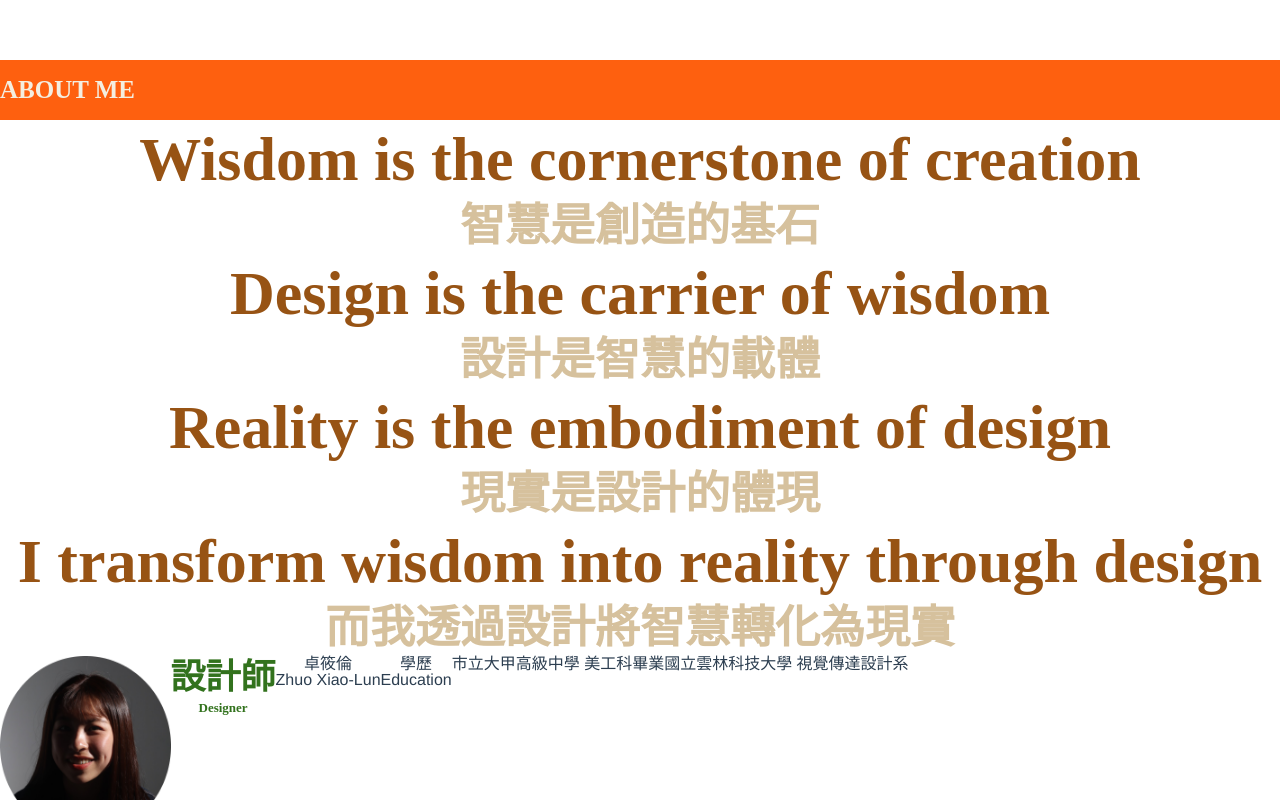
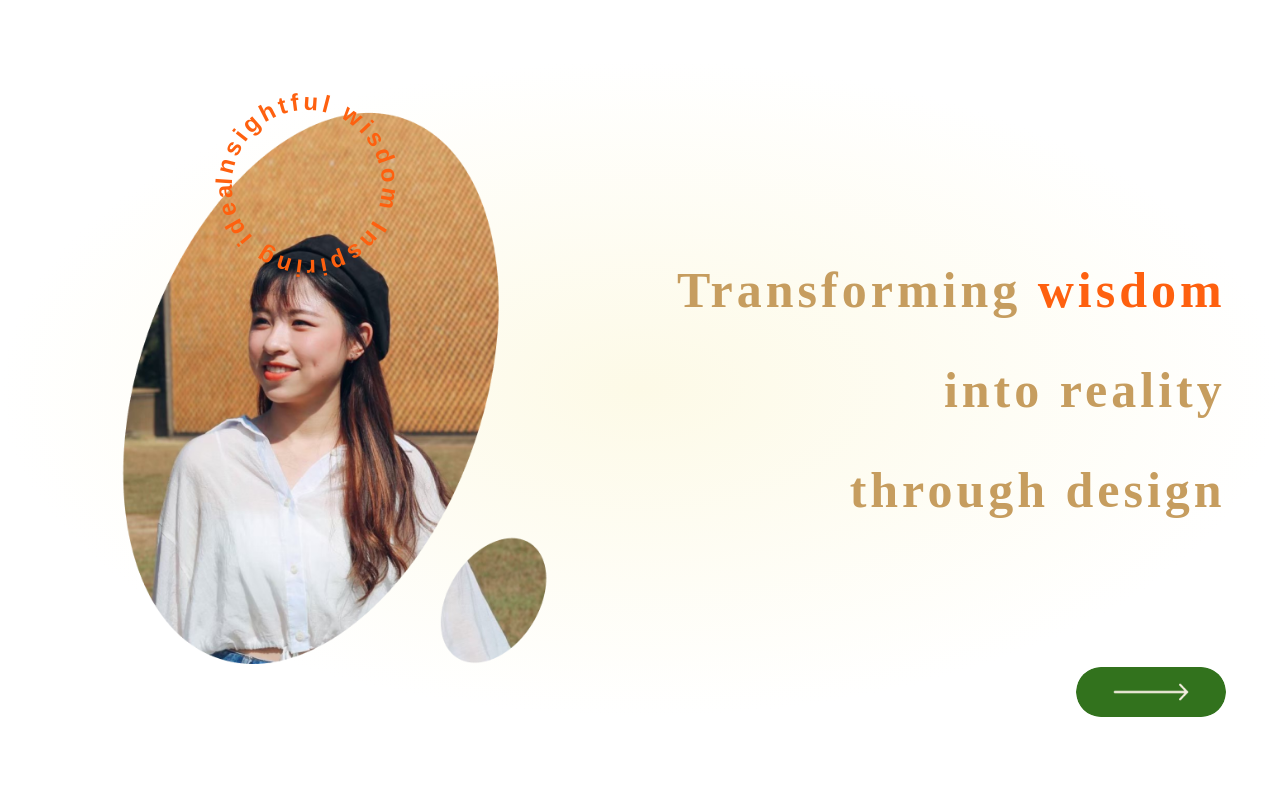
Before and after one commit to zhuoxiaolun/Portfolios-Intern, a Vue app: page / in a window 1280 px wide. Shown: the top 800 px of the page. Built offline with nearby package versions, Linux system fonts and the light colour scheme.

Commit message:
feat: home-page css finish

```diff
--- a/src/App.vue
+++ b/src/App.vue
@@ -1,17 +1,19 @@
 <template>
-  <AboutMePage/>
+
+  <HomePage/>
 
 </template>
 
 <script>
 
-import AboutMePage from "@/components/About-me-page.vue";
+import HomePage from "@/components/home-page.vue";
 
 
 export default {
   name: 'App',
   components: {
-    AboutMePage,
+      HomePage,
+
   }
 }
 </script>
--- a/src/assets/WebPage/Home.scss
+++ b/src/assets/WebPage/Home.scss
@@ -2,6 +2,11 @@
   width: 150px;
   height: 150px;
   margin: 4px auto 0;
+  position: absolute;
+  left: 231.84px;
+  top: 105.82px;
+  letter-spacing: 0.14em;
+  font-weight: 600;
 }
 
 .home-circlar svg {
@@ -13,26 +18,36 @@
 
 .home-circlar svg:hover {
   transform: rotate(-2turn);
+  transition-duration: 10s;
 }
 
 .home-circlar path {
-  color: #FE600F;
+
   fill: none;
 }
 
-
-
+@keyframes swing {
+  15%{transform: translate(5px)}
+  40%{transform: translate(-5px)}
+  65%{transform: translate(2px)}
+  85%{transform: translate(-2px)}
+  100%{transform: translate(0px)}
+}
+.home-photo:hover{
+  animation: swing 0.5s 1;
+}
 
 .home-photo{
-  width: 533px;
-  height: 675px;
+  width: 514px;
+  height: 657px;
+
 }
 
 .home{
   display: flex;
   justify-content: space-around;
 
-  background: radial-gradient(54.86% 13.29% at 50% 11.78%, #F4EEE0 0%, #FFFFFF 100%);
+  background: radial-gradient(50% 50% at 50% 50%, #FDFAE7 0%, #FFFFFF 100%);
 }
 .home-left{
   display:flex;
@@ -43,28 +58,34 @@
   flex-direction: column;
   justify-content: space-between;
   align-items: flex-end;
-  .home-slogan p{
+  margin-top: 180px;
+  .home-slogan p {
     display: flex;
     justify-content: flex-end;
     align-items: flex-end;
     flex-wrap: wrap;
 
     font-family: 'Source Serif Pro';
-    font-size: 31px;
+    font-size: 50px;
     font-weight: 600;
-    line-height: 39px;
+    line-height: 100px;
     letter-spacing: 0.08em;
     color: #C69D5F;
+
 
     .home-wisdom {
       color: #FE600F;
     }
   }
+  .home-slogan:hover{
+    transform: scale(1.1);
+
+  }
 
   .home-btn{
 
-    width: 208px;
-    height: 66px;
+    width: 150px;
+    height: 50px;
     border-radius: 100px;
   }
 
--- a/src/components/home-page.vue
+++ b/src/components/home-page.vue
@@ -4,7 +4,7 @@
       <div class="home-circlar">
         <svg viewBox="0 0 100 100">
           <path d="M 50 50 m -50 0 a 50 50 0 1 1 100 0 a 50 50 0 1 1 -100 0 z" id="home-circlar" />
-          <text stroke="#FE600F"><textPath xlink:href="#home-circlar">Insightful wisdom Inspiring ideas </textPath></text>
+          <text fill="#FE600F"><textPath xlink:href="#home-circlar">Insightful wisdom Inspiring ideas </textPath></text>
         </svg>
       </div>
 
```
Also changed, not shown: src/components/banner-page.vue (added, +13 -0 lines), src/assets/WebPage/Banner.scss (added), src/assets/images/Mask group.png (added).
